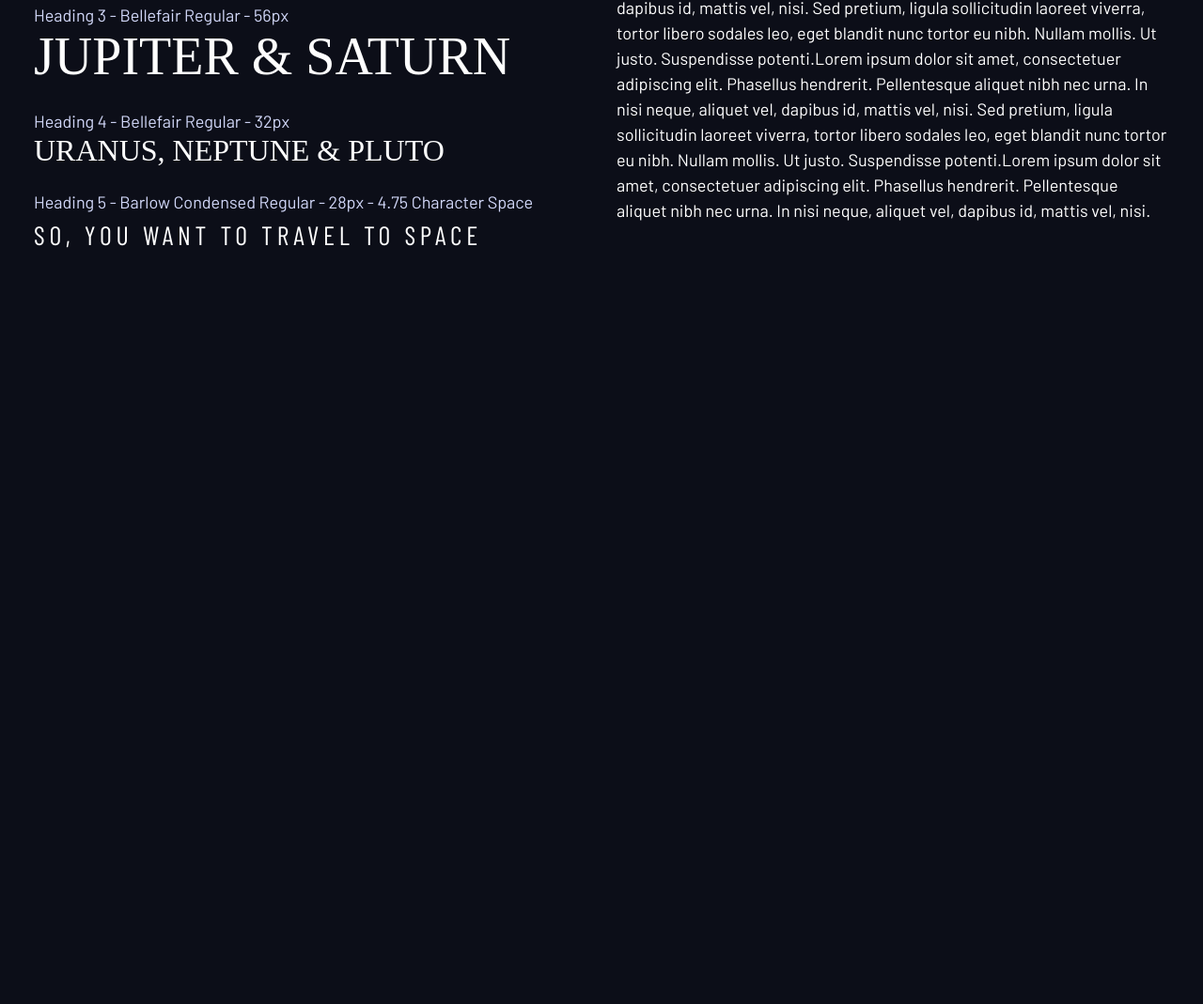
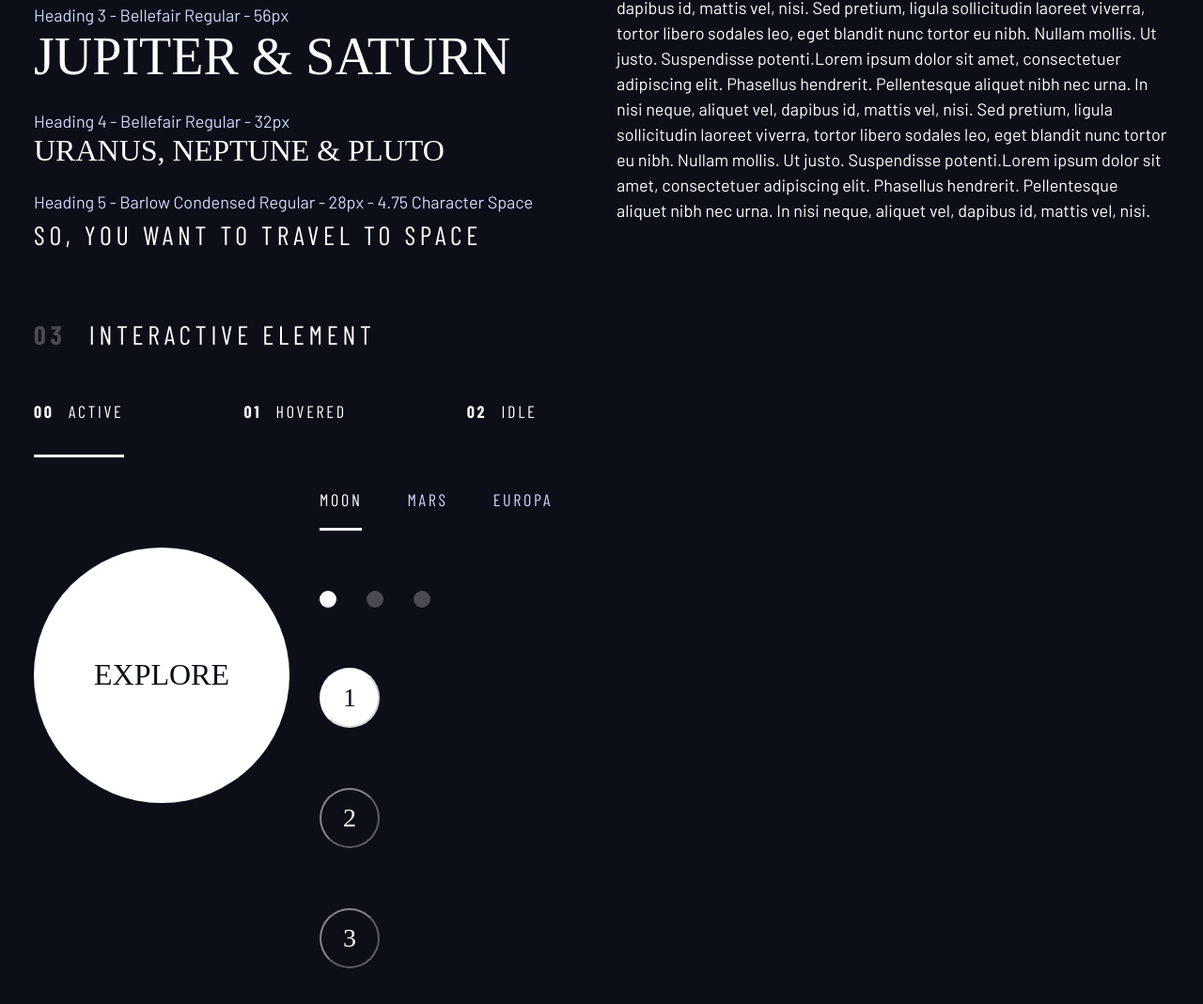
Before and after one commit to Orion-eng/space-tourism-responsive-website, a plain HTML site: page html/index.html in a window 1280 px wide. Shown: the part 723-1792 px from the top of the page at 94% size. Before the commit the page ends 1058 px from the top, so only its background shows below. Drawn offline with nearby package versions, Linux system fonts and the light colour scheme; a web font is replaced by a local one.

Commit message:
design System complete

```diff
--- a/css/style.css
+++ b/css/style.css
@@ -249,3 +249,126 @@ select {
     font-weight: 700;
     color: hsl(var(--clr-white) / .25);
 }
+
+/** Components */
+
+.large-button {
+    position: relative;
+    display: grid;
+    z-index: 1;
+    padding: 0 2em;
+    place-items: center;
+    aspect-ratio: 1;
+    text-decoration: none;
+    border-radius: 50%;
+}
+
+.large-button::after {
+    content: '';
+    position: absolute;
+    z-index: -1;
+    background: hsl(var(--clr-white) / .15);
+    width: 100%;
+    height: 100%;
+    border-radius: 50%;
+    opacity: 0;
+    transition: opacity 500ms linear, transform 750ms ease-in-out;
+}
+
+.large-button:hover::after,
+.large-button:focus::after {
+    opacity: 1;
+    transform: scale(1.5);
+
+}
+
+.primary-navigation {
+    --gap: 8rem;
+    --underline-gap: 2rem;
+    list-style: none;
+    padding: 0;
+    margin: 0;
+}
+
+.primary-navigation a {
+    text-decoration: none;
+}
+
+.primary-navigation a > span {
+    font-weight: 700;
+    margin-right: .5em;
+}
+
+.underline-indicators > * {
+    padding: var(--underline-gap, 1rem) 0;
+    border: 0;
+    cursor: pointer;
+    border-bottom: .2rem solid hsl(var(--clr-white) / 0);
+
+}
+
+.underline-indicators > *:hover,
+.underline-indicators > *:focus {
+    border-color: hsl(var(--clr-white) / .5);
+}
+
+.underline-indicators > .active,
+.underline-indicators > [aria-selected="true"] {
+    color: hsl(var(--clr-white) / 1);
+    border-color: hsl(var(--clr-white) / 1);
+}
+
+.tab-list {
+    --gap: 3rem;
+
+}
+
+.dot-indicators > * {
+    cursor: pointer;
+    border: 0;
+    border-radius: 50%;
+    aspect-ratio: 1;
+    padding: .5em;
+    background-color: hsl(var(--clr-white) / .25);
+}
+
+.dot-indicators > *:hover,
+.dot-indicators > *:focus {
+    background-color: hsl(var(--clr-white) / .5);
+}
+
+.dot-indicators > [aria-selected="true"] {
+    background-color: hsl(var(--clr-white) / 1);
+}
+
+.number-indicators > * {
+    cursor: pointer;
+    border: 1;
+    /* border-color: hsl(var(--clr-light)); */
+    border-color: hsl(var(--clr-white) / .5);
+    display: grid;
+    border-radius: 50%;
+    place-items: center;
+    /* aspect-ratio: 1; */
+    /* padding: .5em; */
+    height: 4rem;
+    width: 4rem;
+    background-color: hsl(var(--clr-dark));
+}
+
+/* .number-indicators:hover::after,
+.number-indicatorsbutton:focus::after {
+    opacity: 1;
+    transform: scale(1.5);
+
+} */
+
+.number-indicators > *:hover,
+.number-indicators > *:focus {
+    border-color: hsl(var(--clr-white));
+}
+
+.number-indicators>[aria-selected="true"] {
+    color: hsl(var(--clr-dark));
+    background-color: hsl(var(--clr-white));
+}
--- a/html/index.html
+++ b/html/index.html
@@ -122,7 +122,72 @@
                     </div>
                 </div>
             </div>
+        </section>
 
+        <section class="flow" id="interactive-element">
+            <h2 class="numbered-title">
+                <span>03</span>
+                Interactive Element
+            </h2>
+
+            <!--* Navigation -->
+            <div>
+                <nav>
+                    <ul class="primary-navigation underline-indicators flex ff-sans-cond">
+                        <li class="active">
+                            <a class="uppercase text-white letter-spacing-2" href="#">
+                                <span>00</span>
+                                Active
+                            </a>
+                        </li>
+                        <li>
+                            <a class="uppercase text-white letter-spacing-2" href="#">
+                                <span>01</span>
+                                Hovered
+                            </a>
+                        </li>
+                        <li>
+                            <a class="uppercase text-white letter-spacing-2" href="#">
+                                <span>02</span>
+                                Idle
+                            </a>
+                        </li>
+                    </ul>
+                </nav>
+
+            </div>
+
+            <div class="flex">
+                <div style="margin-top:5rem;">
+                    <a href="#" class="large-button uppercase ff-serif fs-600 text-dark bg-white"> Explore</a>
+                </div>
+
+                <divc class="flow" style="margin-bottom: 50vh; --flow-space: 4rem">
+                    <!--* Tabs -->
+                    <div class="tab-list underline-indicators flex">
+                        <button aria-selected="true" class="uppercase text-accent letter-spacing-2 bg-dark ff-sans-cond">Moon</button>
+                        <button aria-selected="false" class="uppercase text-accent letter-spacing-2 bg-dark ff-sans-cond">Mars</button>
+                        <button aria-selected="false" class="uppercase text-accent letter-spacing-2 bg-dark ff-sans-cond">Europa</button>
+                    </div>
+
+                    <!--* Dots -->
+                    <div class="dot-indicators flex">
+                        <button aria-selected="true"><span class="sr-only">Slide title</span></button>
+                        <button aria-selected="false"><span class="sr-only">Slide title</span></button>
+                        <button aria-selected="false"><span class="sr-only">Slide title</span></button>
+                    </div>
+
+                    <!--* Numbers -->
+                    <div class="number-indicators ff-serif fs-500 flow">
+                        <button aria-selected="true" class="text-white"><span class="sr-only">Number title</span>1</button>
+                        <button aria-selected="false" class="text-white"><span class="sr-only">Slide title</span>2</button>
+                        <button aria-selected="false" class="text-white"><span class="sr-only">Slide title</span>3</button>
+                    </div>
+                    <!-- <div style="margin-top:5rem;">
+                        <a href="#" class="large-button uppercase ff-serif fs-600 text-dark bg-white"> 1</a>
+                    </div> -->
+                </div>
+            </div>
         </section>
     </div>
 </body>
```
